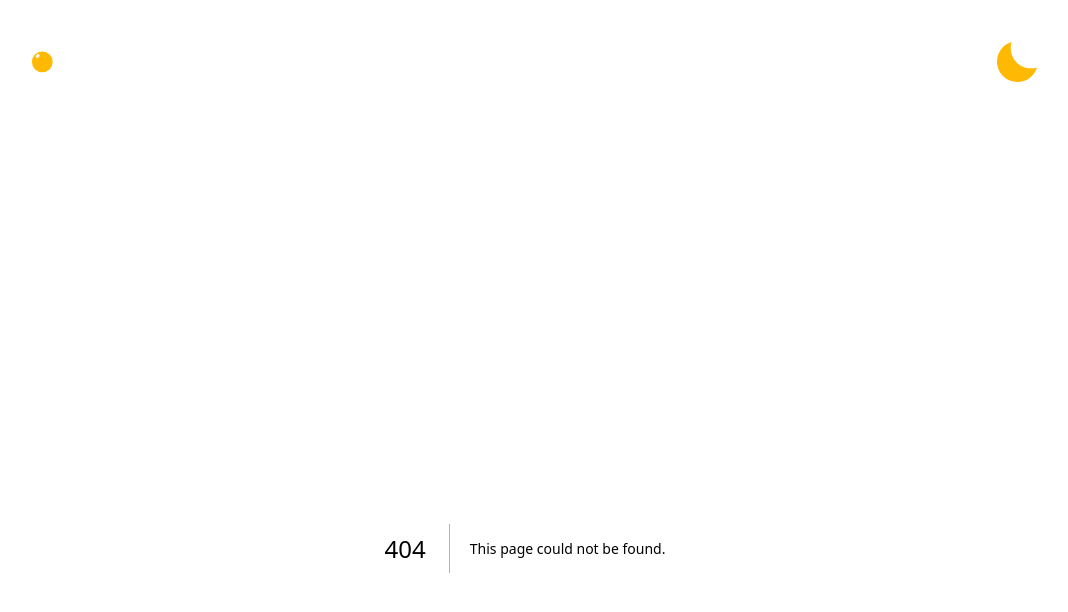
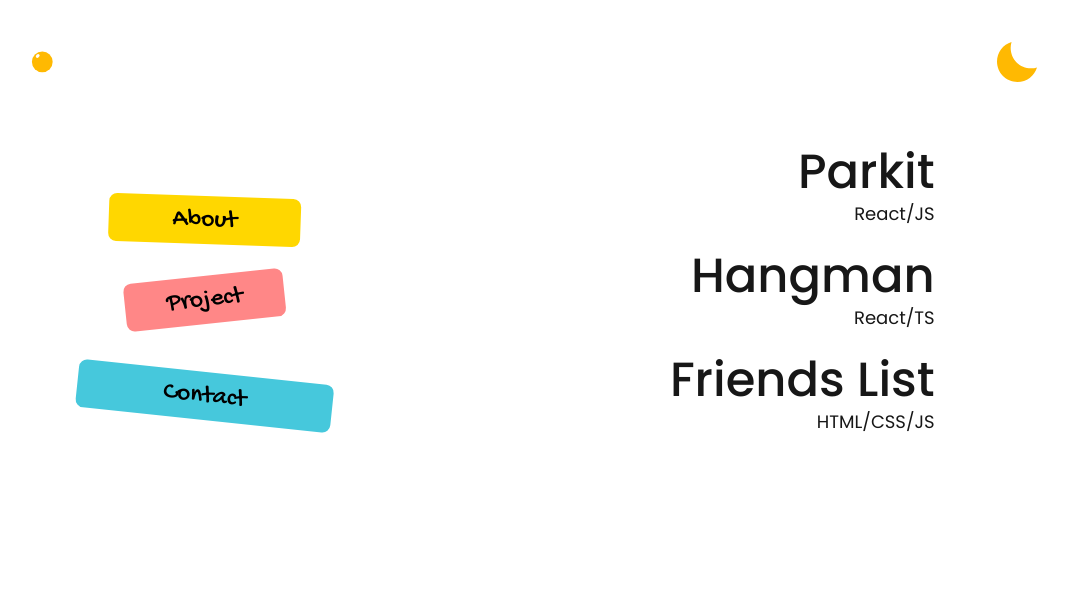
Before and after one commit to HsiaooooooJu/next_portfolio, a Next.js app: page /project in a window 1280 px wide. Before the commit this address had no page. Shown: the top 612 px of the page, without its empty margins (115-1183 px from the left). Built offline with nearby package versions, Linux system fonts and the light colour scheme.

Commit message:
feat: add Project page

```diff
--- /dev/null
+++ b/app/(home)/project/page.tsx
@@ -0,0 +1,38 @@
+const list = [
+    {
+        id: 'parkit',
+        title: 'Parkit',
+        subtitle: 'React/JS',
+        path: 'https://hsiaooooooju.github.io/parkit/#/home',
+    },
+    {
+        id: 'hangman',
+        title: 'Hangman',
+        subtitle: 'React/TS',
+        path: 'https://hsiaooooooju.github.io/react-hangman/',
+    },
+    {
+        id: 'friends_list',
+        title: 'Friends List',
+        subtitle: 'HTML/CSS/JS',
+        path: 'https://hsiaooooooju.github.io/Friend-List/index.html',
+    },
+]
+
+export default function Project() {
+    return (
+        <ul className="flex flex-col gap-6">
+            {list.map((item) => (
+                <li
+                    key={item.id}
+                    className="hover:tracking-[0.2em] hover:opacity-50 cursor-pointer"
+                >
+                    <a href={item.path} target='_blank'>
+                        <p className="mb-1 text-5xl font-medium text-right">{item.title}</p>
+                        <p className="text-lg text-right">{item.subtitle}</p>
+                    </a>
+                </li>
+            ))}
+        </ul>
+    )
+}
```
